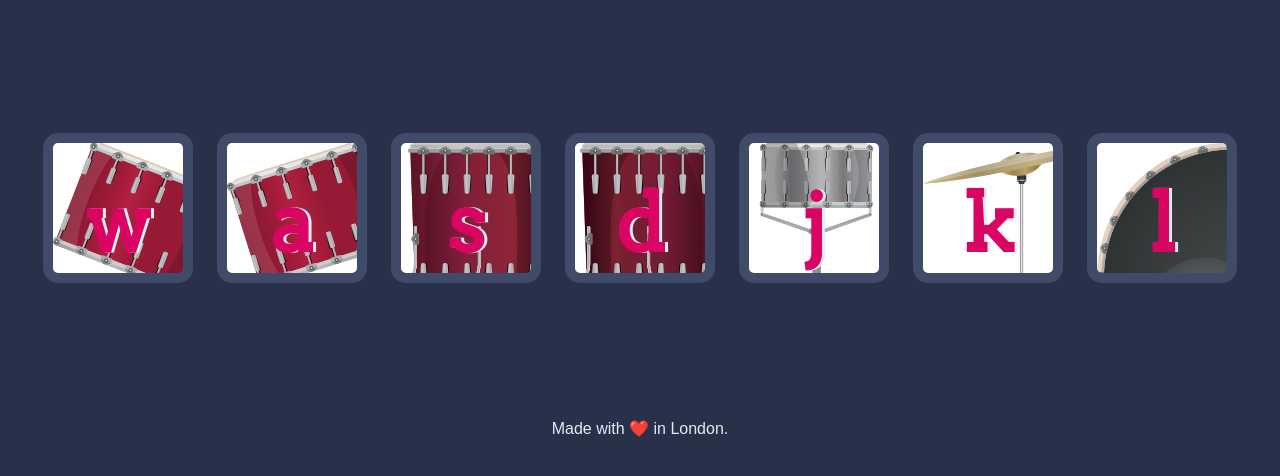
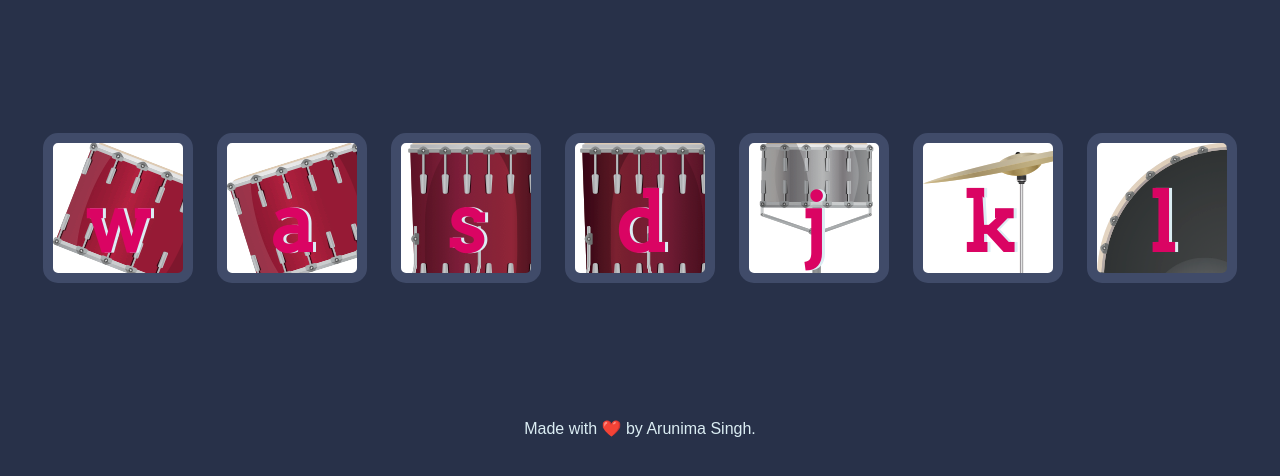
Before and after one commit to arunima14/drum-kit, a plain HTML site: page index.html in a window 1280 px wide. Shown: the part 156-632 px from the top of the page. Drawn offline with Linux system fonts and the light colour scheme.

Commit message:
Update index.html

```diff
--- a/index.html
+++ b/index.html
@@ -23,7 +23,7 @@
 
 
   <footer>
-    Made with ❤️ in London.
+    Made with ❤️ by Arunima Singh.
   </footer>
 
   <script src="index.js" charset="utf-8"></script>
```
